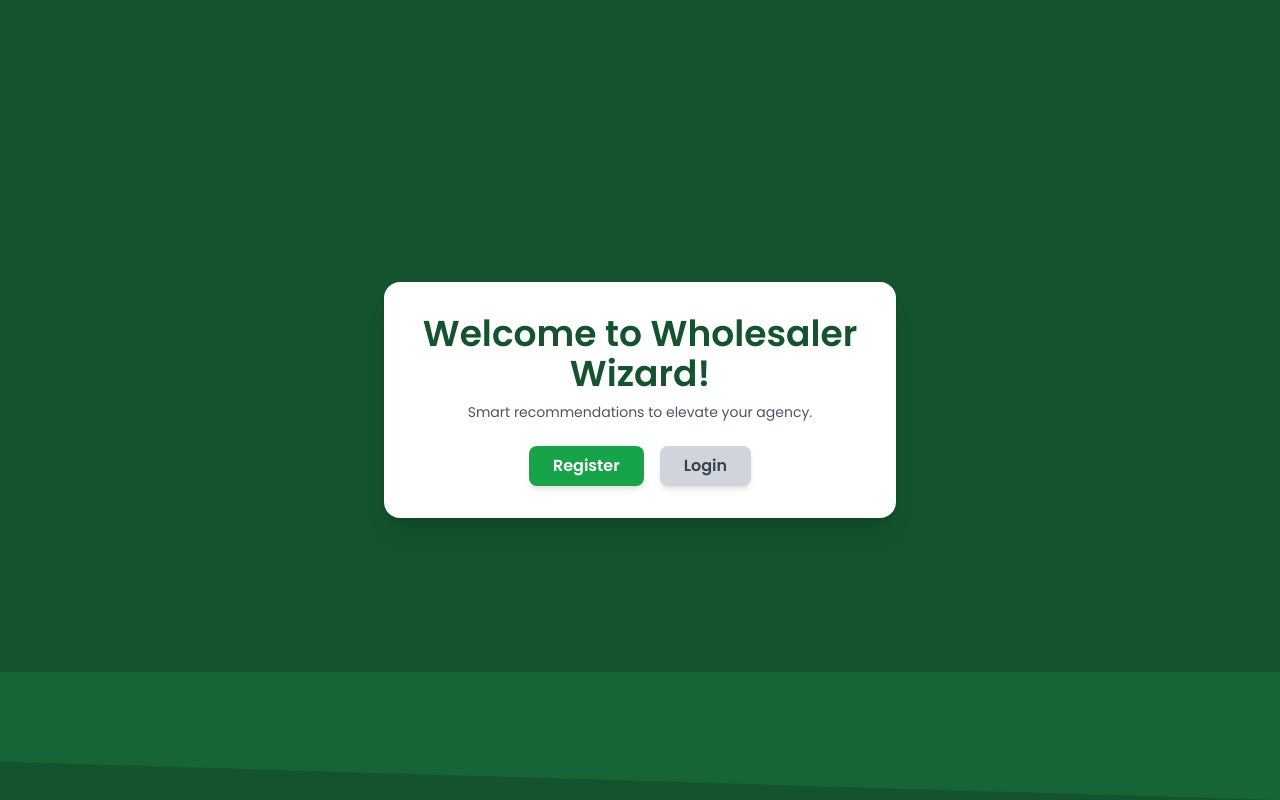
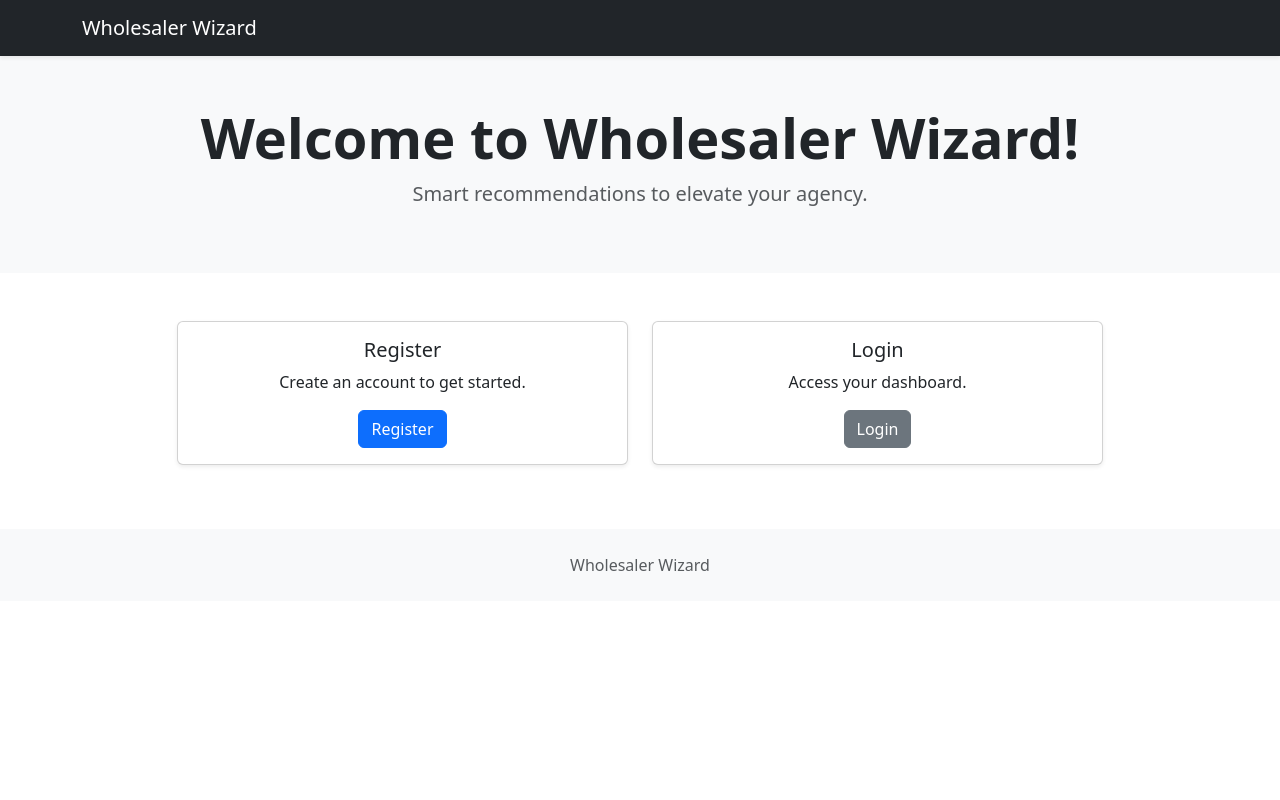
Before and after one commit to SeanMiller4/finalyearproject, a Next.js app in the folder frontend/: page / in a window 1280 px wide. Built offline with nearby package versions, Linux system fonts and the light colour scheme.

Commit message:
UI/UX bootstrap updates.

```diff
--- a/frontend/pages/clothing/clothingRecommendation.js
+++ b/frontend/pages/clothing/clothingRecommendation.js
@@ -1,4 +1,5 @@
 import React, { useState, useEffect } from 'react';
+import Head from 'next/head';
 import { GoogleMap, Marker, useLoadScript } from '@react-google-maps/api';
 
 const mapContainerStyle = {
@@ -84,7 +85,6 @@ const TrendingPage = () => {
     setLoadingRetailers(false);
   };
 
-
   const handleSaveRetailer = async (store) => {
     const retailerData = { ...store, product: selectedProduct };
 
@@ -107,7 +107,6 @@ const TrendingPage = () => {
     }
   };
 
-
   const { isLoaded, loadError } = useLoadScript({
     googleMapsApiKey: 'AIzaSyAuWC2auTkyqnJp6RXCyrpfdh5LlTCqHyo'
   });
@@ -116,19 +115,46 @@ const TrendingPage = () => {
   if (!isLoaded) return <div>Loading Maps...</div>;
 
   return (
-    <div style={{ padding: '2rem', fontFamily: 'Arial, sans-serif' }}>
-      <h1>Trending Products</h1>
+    <>
+      <Head>
+        <title>Trending Products Dashboard</title>
+        <meta name="viewport" content="width=device-width, initial-scale=1" />
+        <link
+          rel="stylesheet"
+          href="https://cdn.jsdelivr.net/npm/bootstrap@5.3.0/dist/css/bootstrap.min.css"
+        />
+      </Head>
+
+      <header>
+        <nav className="navbar navbar-dark bg-dark shadow-sm">
+          <div className="container">
+            <a href="#" className="navbar-brand">
+              Trending Dashboard
+            </a>
+          </div>
+        </nav>
+      </header>
+
+      <main className="container my-5">
+        <h1 className="mb-4">Trending Products</h1>
+		<p className="lead text-muted mb-4">
+		  Select a product and enter a city to find recommended retailers for that product.
+		</p>
         {loadingTrending && <p>Loading trending products...</p>}
-      {errorTrending && <p style={{ color: 'red' }}>{errorTrending}</p>}
+        {errorTrending && <p className="text-danger">{errorTrending}</p>}
 
         {!loadingTrending &&
           trendingData["Items_You_Sell_Only"] &&
           trendingData["Zara_Only_Items"] &&
           trendingData["Items_You_Sell_That_Zara_Sells"] && (
-          <div style={{ display: 'flex', flexWrap: 'wrap' }}>
-            <div style={{ flex: '1 1 30%', margin: '1rem' }}>
-              <h2>Items for Sale Trending on Google</h2>
-              <ul>
+            <div className="row">
+              <div className="col-md-4 mb-3">
+                <div className="card h-100 shadow-sm">
+                  <div className="card-body">
+                    <h5 className="card-title">
+                      Items for Sale Trending on Google
+                    </h5>
+                    <ul className="list-group list-group-flush">
                       {Object.keys(trendingData["Items_You_Sell_Only"])
                         .sort(
                           (a, b) =>
@@ -138,11 +164,8 @@ const TrendingPage = () => {
                         .map((category, idx) => (
                           <li
                             key={idx}
-                      style={{
-                        margin: '0.5rem 0',
-                        cursor: 'pointer',
-                        color: 'blue'
-                      }}
+                            className="list-group-item list-group-item-action"
+                            style={{ cursor: 'pointer' }}
                             onClick={() => {
                               setSelectedProduct(category);
                               setRetailers([]);
@@ -150,16 +173,18 @@ const TrendingPage = () => {
                             }}
                           >
                             <strong>{category}</strong>:{" "}
-                      {Number(trendingData["Items_You_Sell_Only"][category]).toFixed(
-                        2
-                      )}
+                            {Number(trendingData["Items_You_Sell_Only"][category]).toFixed(2)}
                           </li>
                         ))}
                     </ul>
                   </div>
-            <div style={{ flex: '1 1 30%', margin: '1rem' }}>
-              <h2>Zara Items Trending on Google</h2>
-              <ul>
+                </div>
+              </div>
+              <div className="col-md-4 mb-3">
+                <div className="card h-100 shadow-sm">
+                  <div className="card-body">
+                    <h5 className="card-title">Zara Items Trending on Google</h5>
+                    <ul className="list-group list-group-flush">
                       {Object.keys(trendingData["Zara_Only_Items"])
                         .sort(
                           (a, b) =>
@@ -169,11 +194,8 @@ const TrendingPage = () => {
                         .map((category, idx) => (
                           <li
                             key={idx}
-                      style={{
-                        margin: '0.5rem 0',
-                        cursor: 'pointer',
-                        color: 'blue'
-                      }}
+                            className="list-group-item list-group-item-action"
+                            style={{ cursor: 'pointer' }}
                             onClick={() => {
                               setSelectedProduct(category);
                               setRetailers([]);
@@ -181,16 +203,18 @@ const TrendingPage = () => {
                             }}
                           >
                             <strong>{category}</strong>:{" "}
-                      {Number(trendingData["Zara_Only_Items"][category]).toFixed(
-                        2
-                      )}
+                            {Number(trendingData["Zara_Only_Items"][category]).toFixed(2)}
                           </li>
                         ))}
                     </ul>
                   </div>
-            <div style={{ flex: '1 1 30%', margin: '1rem' }}>
-              <h2>Common Items Trending on Google</h2>
-              <ul>
+                </div>
+              </div>
+              <div className="col-md-4 mb-3">
+                <div className="card h-100 shadow-sm">
+                  <div className="card-body">
+                    <h5 className="card-title">Common Items Trending on Google</h5>
+                    <ul className="list-group list-group-flush">
                       {Object.keys(trendingData["Items_You_Sell_That_Zara_Sells"])
                         .sort(
                           (a, b) =>
@@ -200,11 +224,8 @@ const TrendingPage = () => {
                         .map((category, idx) => (
                           <li
                             key={idx}
-                      style={{
-                        margin: '0.5rem 0',
-                        cursor: 'pointer',
-                        color: 'blue'
-                      }}
+                            className="list-group-item list-group-item-action"
+                            style={{ cursor: 'pointer' }}
                             onClick={() => {
                               setSelectedProduct(category);
                               setRetailers([]);
@@ -212,63 +233,79 @@ const TrendingPage = () => {
                             }}
                           >
                             <strong>{category}</strong>:{" "}
-                      {Number(
-                        trendingData["Items_You_Sell_That_Zara_Sells"][category]
-                      ).toFixed(2)}
+                            {Number(trendingData["Items_You_Sell_That_Zara_Sells"][category]).toFixed(2)}
                           </li>
                         ))}
                     </ul>
                   </div>
                 </div>
+              </div>
+            </div>
           )}
 
         {selectedProduct && retailers.length === 0 && (
-        <div style={{ marginTop: '2rem' }}>
-          <h2>Selected Product: {selectedProduct}</h2>
-          <label>
-            Enter City:
+          <div className="card my-4 shadow-sm">
+            <div className="card-body">
+              <h2 className="card-title">Selected Product: {selectedProduct}</h2>
+              <div className="mb-3">
+                <label className="form-label">Enter City:</label>
                 <input
                   type="text"
+                  className="form-control"
                   value={city}
                   onChange={(e) => setCity(e.target.value)}
-              style={{ marginLeft: '0.5rem', padding: '0.2rem' }}
+                  placeholder="City"
                 />
-          </label>
-          <button
-            onClick={fetchRetailers}
-            style={{ marginLeft: '1rem', padding: '0.3rem 0.6rem' }}
-          >
+              </div>
+              <button onClick={fetchRetailers} className="btn btn-primary">
                 Get Retailers
               </button>
+            </div>
           </div>
         )}
 
         {loadingRetailers && <p>Loading retailer recommendations...</p>}
-      {errorRetailers && <p style={{ color: 'red' }}>{errorRetailers}</p>}
+        {errorRetailers && <p className="text-danger">{errorRetailers}</p>}
         {retailers.length > 0 && (
-        <div style={{ marginTop: '2rem' }}>
-          <h2>
+          <div className="my-4">
+            <h2 className="mb-3">
               Recommended Retailers for {selectedProduct} in {city}
             </h2>
-          <ul>
+            <ul className="list-group mb-3">
               {retailers.map((store, idx) => (
-              <li key={idx} style={{ marginBottom: '1rem' }}>
+                <li key={idx} className="list-group-item">
                   <strong>{store.name}</strong> <br />
                   {store.address} <br />
                   Rating: {store.rating} (Popularity: {store.popularity}) <br />
                   <button
                     onClick={() => handleSaveRetailer(store)}
-                  style={{ marginTop: '0.5rem' }}
+                    className="btn btn-sm btn-outline-primary mt-2"
                   >
                     Save To Potentially Sell To
                   </button>
                 </li>
               ))}
             </ul>
+            <div className="card">
+              <div className="card-body p-0">
                 <RetailersMap retailers={retailers} />
               </div>
+            </div>
+          </div>
         )}
+      </main>
+
+      <footer className="text-muted py-4 bg-light">
+        <div className="container text-center">
+          <p className="mb-0">Trending Products Dashboard</p>
+          <p>
+            <a href="#">Back to top</a>
+          </p>
         </div>
+      </footer>
+
+      <script src="https://cdn.jsdelivr.net/npm/bootstrap@5.3.0/dist/js/bootstrap.bundle.min.js" />
+    </>
   );
 };
 
--- a/frontend/pages/index.js
+++ b/frontend/pages/index.js
@@ -1,38 +1,71 @@
-
-import React from 'react';
+import Head from 'next/head';
 import Link from 'next/link';
 
 export default function Home() {
   return (
-    <div className="flex flex-col items-center justify-center min-h-screen bg-green-900 p-4 relative overflow-hidden">
+    <>
+      <Head>
+        <title>Wholesaler Wizard</title>
+        <meta name="viewport" content="width=device-width, initial-scale=1" />
+        <link
+          rel="stylesheet"
+          href="https://cdn.jsdelivr.net/npm/bootstrap@5.3.0/dist/css/bootstrap.min.css"
+        />
+      </Head>
 
-      <div
-        className="absolute bottom-0 left-0 w-full h-32 bg-green-800"
-        style={{
-          clipPath: 'polygon(0 0, 100% 0, 100% 100%, 0 70%)',
-        }}
-      ></div>
+      <header>
+        <nav className="navbar navbar-dark bg-dark shadow-sm">
+          <div className="container">
+            <a href="/" className="navbar-brand">
+              Wholesaler Wizard
+            </a>
+          </div>
+        </nav>
+      </header>
 
-         <div className="max-w-lg bg-white rounded-2xl shadow-xl p-8 text-center z-10">
-        <h1 className="text-4xl font-extrabold text-green-900 mb-2">
-          Welcome to Wholesaler Wizard!
-        </h1>
-        <p className="text-sm text-gray-600 mb-6">
-          Smart recommendations to elevate your agency.
-        </p>
-        <div className="flex space-x-4 justify-center">
-          <Link href="/register">
-            <button className="bg-green-600 text-white font-semibold py-2 px-6 rounded-lg shadow-md hover:bg-green-700 transition duration-200">
-              Register
-            </button>
-          </Link>
-          <Link href="/login">
-            <button className="bg-gray-300 text-gray-700 font-semibold py-2 px-6 rounded-lg shadow-md hover:bg-gray-400 transition duration-200">
-              Login
-            </button>
-          </Link>
+      <section className="py-5 text-center bg-light">
+        <div className="container">
+          <h1 className="display-4 fw-bold">Welcome to Wholesaler Wizard!</h1>
+          <p className="lead text-muted">
+            Smart recommendations to elevate your agency.
+          </p>
+        </div>
+      </section>
+
+      <div className="container my-5">
+        <div className="row justify-content-center">
+          <div className="col-md-5">
+            <div className="card shadow-sm mb-3">
+              <div className="card-body text-center">
+                <h5 className="card-title">Register</h5>
+                <p className="card-text">Create an account to get started.</p>
+                <Link href="/register" className="btn btn-primary">
+                  Register
+                </Link>
+              </div>
+            </div>
+          </div>
+          <div className="col-md-5">
+            <div className="card shadow-sm mb-3">
+              <div className="card-body text-center">
+                <h5 className="card-title">Login</h5>
+                <p className="card-text">Access your dashboard.</p>
+                <Link href="/login" className="btn btn-secondary">
+                  Login
+                </Link>
+              </div>
+            </div>
+          </div>
         </div>
       </div>
-    </div>
+
+      <footer className="text-muted py-4 bg-light">
+        <div className="container text-center">
+          <p className="mb-0">Wholesaler Wizard</p>
+        </div>
+      </footer>
+
+      <script src="https://cdn.jsdelivr.net/npm/bootstrap@5.3.0/dist/js/bootstrap.bundle.min.js"></script>
+    </>
   );
 }
```
Lines whose indentation alone changed are shown as unchanged.
